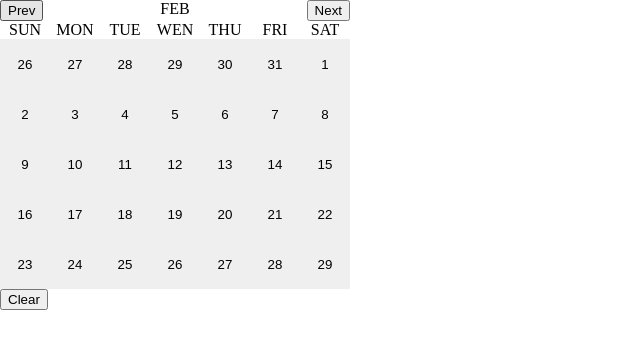
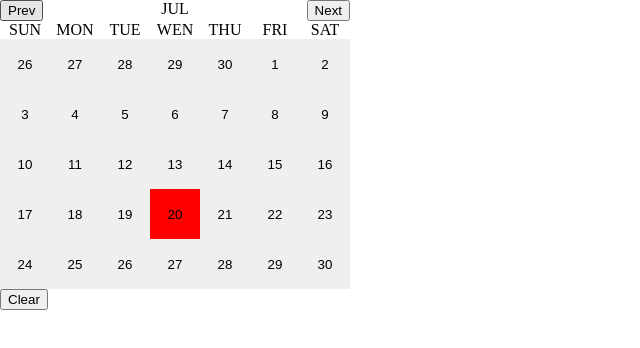
Before and after one commit to ayimdomnic/react-lightweight-daterange-picker, a React (Create React App) app: page / in a window 1280 px wide. Shown: the top 348 px of the page, without its empty margins (0-640 px from the left). Built offline with nearby package versions, Linux system fonts and the light colour scheme.

Commit message:
update props

```diff
--- a/src/App.tsx
+++ b/src/App.tsx
@@ -11,7 +11,7 @@ function App() {
   return (
     <Calendar
       // startDate={new Date().getTime()}
-      startDate={1582934400000}
+      startDate={"2022-07-23"}
       setDates={setDates}
     />
   );
```
